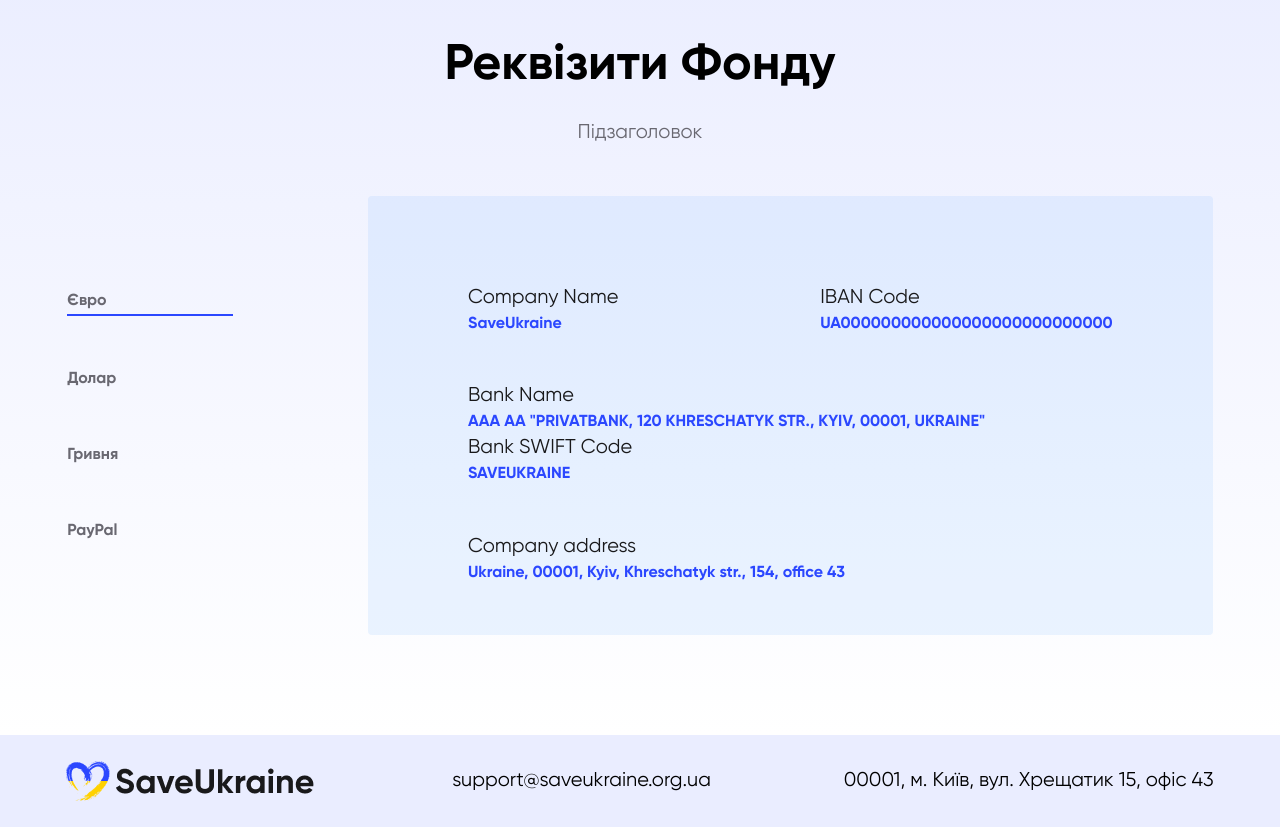
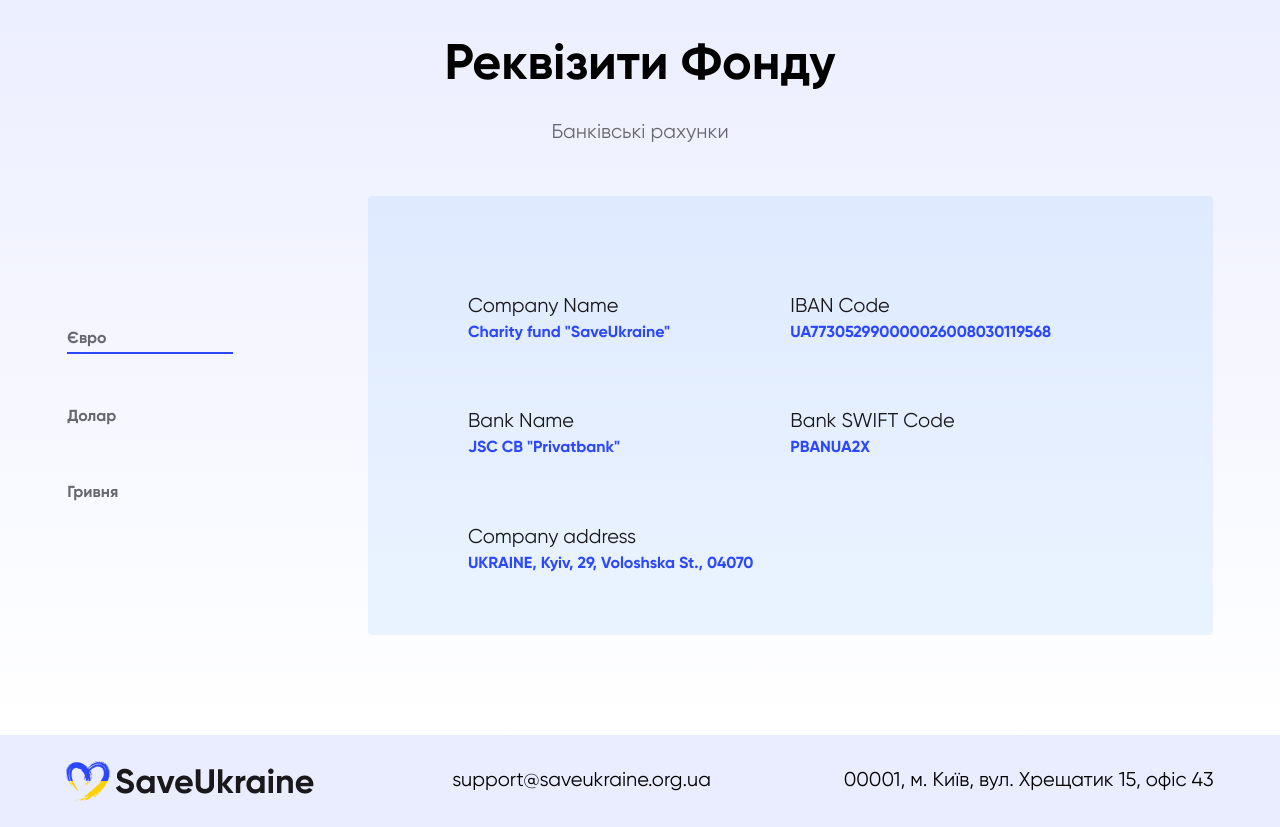
Before and after one commit to sva71/save-ukraine, a Vue app: page / in a window 1280 px wide. Shown: the part 1580-2407 px from the top of the page. Built offline with nearby package versions, Linux system fonts and the light colour scheme; what vue3-smooth-scroll would draw is missing.

Commit message:
Accounts added.

```diff
--- a/index.html
+++ b/index.html
@@ -3,7 +3,7 @@
   <head>
     <meta charset="UTF-8" />
     <link rel="manifest" href="/src/assets/favicon/manifest.json">
-    <link rel="icon" href="/favicon.ico" />
+    <link rel="icon" href="/src/assets/favicon/favicon.ico" />
     <meta name="viewport" content="width=device-width, initial-scale=1.0" />
     <title>Save Ukraine!</title>
   </head>
--- a/src/components/layout/Requisites.vue
+++ b/src/components/layout/Requisites.vue
@@ -56,43 +56,43 @@
     data() {
         return {
             reqTitleText: { 'UK': 'Реквізити Фонду', 'EN': 'Fund Details'},
-            reqSubTitleText: { 'UK': 'Підзаголовок', 'EN': 'Subtitle' },
+            reqSubTitleText: { 'UK': 'Банківські рахунки', 'EN': 'Accounts' },
             accounts: [
                 {
                     name: { 'UK': 'Євро', 'EN': 'EUR'},
-                    companyName: 'SaveUkraine',
-                    ibanCode: 'UA000000000000000000000000000',
-                    bankName: 'AAA AA "PRIVATBANK, 120 KHRESCHATYK STR., KYIV, 00001, UKRAINE"',
-                    swiftCode: 'SAVEUKRAINE',
-                    address: 'Ukraine, 00001, Kyiv, Khreschatyk str., 154, office 43'
+                    companyName: 'Charity fund "SaveUkraine"',
+                    ibanCode: 'UA773052990000026008030119568',
+                    bankName: 'JSC CB "Privatbank"',
+                    swiftCode: 'PBANUA2X',
+                    address: 'UKRAINE, Kyiv, 29, Voloshska St., 04070'
                 },
                 {
                     name: {'UK': 'Долар', 'EN': 'USD'},
-                    companyName: '',
-                    ibanCode: '',
-                    bankName: '',
-                    swiftCode: '',
-                    address: ''
+                    companyName: 'Charity fund "SaveUkraine"',
+                    ibanCode: 'UA773052990000026008030119568',
+                    bankName: 'JSC CB "Privatbank"',
+                    swiftCode: 'PBANUA2X',
+                    address: 'UKRAINE, Kyiv, 29, Voloshska St., 04070'
 
                 },
                 {
                     name: {'UK': 'Гривня', 'EN': 'UAH' },
-                    companyName: '',
-                    ibanCode: '',
-                    bankName: '',
-                    swiftCode: '',
-                    address: ''
+                    companyName: 'Charity fund "SaveUkraine"',
+                    ibanCode: 'UA773052990000026008030119568',
+                    bankName: 'JSC CB "Privatbank"',
+                    swiftCode: 'PBANUA2X',
+                    address: 'UKRAINE, Kyiv, 29, Voloshska St., 04070'
 
-                },
-                {
-                    name: {'UK': 'PayPal', 'EN': 'PayPal'},
-                    companyName: '',
-                    ibanCode: '',
-                    bankName: '',
-                    swiftCode: '',
-                    address: ''
-
-                },
+                }
+                // {
+                //     name: {'UK': 'PayPal', 'EN': 'PayPal'},
+                //     companyName: '',
+                //     ibanCode: '',
+                //     bankName: '',
+                //     swiftCode: '',
+                //     address: ''
+                //
+                // },
             ],
             activeAccount: 0
         }
@@ -174,11 +174,12 @@
                 width: 100%;
                 display: flex;
                 flex-direction: row;
-                justify-content: space-between;
+                justify-content: flex-start;
                 flex-wrap: wrap;
                 align-items: center;
                 margin-top: 40px;
                 .requisite {
+                    width: 50%;
                     display: flex;
                     flex-direction: column;
                     justify-content: space-between;
@@ -229,6 +230,14 @@
     }
 }
 
+@media (max-width: 600px) {
+    .req-accounts-values-row {
+        .requisite {
+            width: 100%;
+        }
+    }
+}
+
 @media (max-width: 400px) {
     .req-title {
         font-size: var(--title-mobile-font-size);
--- a/src/components/layout/SaveUkraine.vue
+++ b/src/components/layout/SaveUkraine.vue
@@ -159,29 +159,9 @@
     }
 }
 
-@media (max-width: 530px) {
-    .big-title {
-        font-size: 60px;
-    }
-    .subtitle, .description-text {
-        font-size: 14px;
-    }
-    .hands {
-        width: 400px;
-        height: 128px;
-    }
-}
-
-@media (max-width: 400px) {
+@media (max-width: 515px) {
     .big-title {
         font-size: 40px;
-    }
-    .subtitle, .description-text {
-        font-size: 12px;
-    }
-    .hands {
-        width: 300px;
-        height: 96px;
     }
 }
 
--- a/src/components/layout/TopPanel.vue
+++ b/src/components/layout/TopPanel.vue
@@ -15,6 +15,7 @@
             </div>
             <p class="burger-symbol" @click="dropdownVisible = !dropdownVisible">&#9776;</p>
             <div v-if="dropdownVisible" class="burger-menu">
+                <div class="burger-menu-panel">
                     <div class="burger-menu-items">
                         <p class="arrow" @click="dropdownVisible = false">&#8592;</p>
                         <div class="anchors-menu-item"
@@ -22,6 +23,7 @@
                              :class="{ active: index === activeAnchor }"
                              @click="anchorClick(index)">
                             {{ item.title[lang] }}
+                        </div>
                     </div>
                 </div>
             </div>
@@ -78,7 +80,7 @@
     flex-direction: row;
     justify-content: space-around;
     align-items: center;
-    padding: 0 5px;
+    padding: 0 10px;
 }
 
 .logo {
@@ -126,9 +128,14 @@
         flex-direction: row;
         justify-content: flex-end;
         background: rgba(0, 0, 0, 0.75);
-        &-items {
+        &-panel {
             width: 60%;
             height: 100%;
+            background: white;
+        }
+        &-items {
+            width: 100%;
+            height: 50%;
             position: absolute;
             display: flex;
             flex-direction: column;
--- a/src/layouts/Default.vue
+++ b/src/layouts/Default.vue
@@ -64,7 +64,7 @@
         flex-direction: row;
         float: right;
         margin-bottom: 7px;
-        padding-right: 20px;
+        padding-right: 10px;
         .lang-item {
             color: var(--usial-color);
             margin-left: 10px;
@@ -79,12 +79,4 @@
     }
 }
 
-@media (max-width: 650px) {
-    .wrapper {
-        .languages {
-            padding-right: 5px;
-        }
-    }
-}
-
 </style>
```
Also changed, not shown: 1 other file (tests, documents, lock files or other folders). Lines whose indentation alone changed are shown as unchanged.
